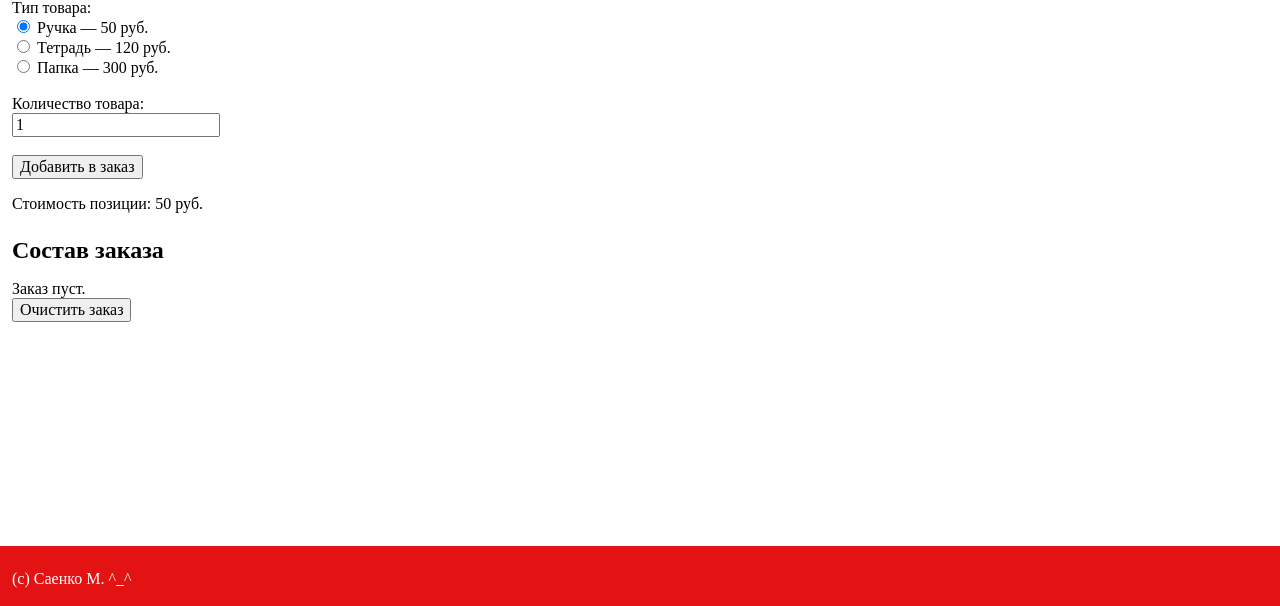
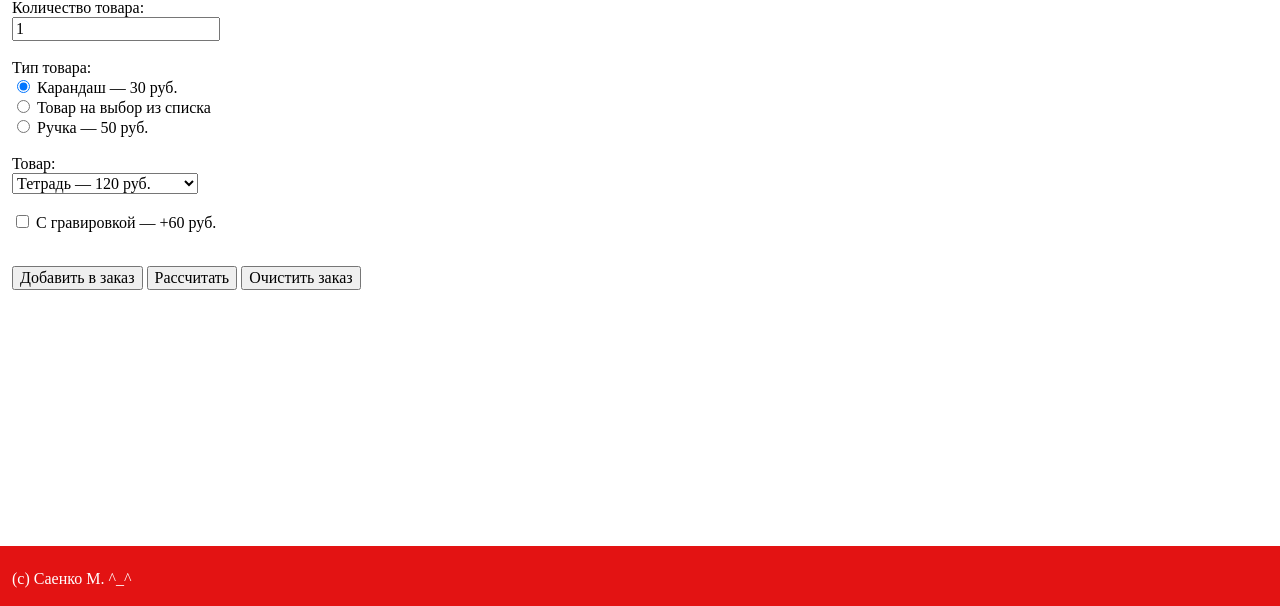
Before and after one commit to 5uchn34tk1d/web_laba_6, a plain HTML site: page index.html in a window 1280 px wide. Shown: the part 194-800 px from the top of the page. Drawn offline with Linux system fonts and the light colour scheme.

Commit message:
Update index.html

```diff
--- a/index.html
+++ b/index.html
@@ -10,52 +10,63 @@
 <body>
     <header id="top">
         <img src="1ogo.png" alt="Логотип сайта 5uchn34tk1d">
-        <nav>
-            <a href="#calc">Калькулятор</a>
-        </nav>
+
     </header>
 
     <main id="calc">
         <h1>Калькулятор стоимости заказа</h1>
-        Тип товара:<br>
-        <label>
-            <input type="radio" name="field-type" value="1" checked> Ручка — 50 руб.
-        </label><br>
-        <label>
-            <input type="radio" name="field-type" value="2"> Тетрадь — 120 руб.
-        </label><br>
-        <label>
-            <input type="radio" name="field-type" value="3"> Папка — 300 руб.
-        </label><br>
-        <br>
         <label>
             Количество товара:<br>
             <input id="quantity" name="field-quantity" type="text" value="1" placeholder="Введите количество">
         </label><br>
         <br>
-        <div id="options-block">
+        Тип товара:<br>
+        <label>
+            <input type="radio" name="field-type" value="1" checked> Карандаш — 30 руб.
+        </label><br>
+        <label>
+            <input type="radio" name="field-type" value="2"> Товар на выбор из списка
+        </label><br>
+        <label>
+            <input type="radio" name="field-type" value="3"> Ручка — 50 руб.
+        </label><br>
+        <br>
+        <div id="product-block">
             <label>
-                Обложка:<br>
-                <select id="option" name="field-option">
-                    <option value="0">Мягкая — +0 руб.</option>
-                    <option value="80">Твёрдая — +80 руб.</option>
-                    <option value="200">Кожаная — +200 руб.</option>
+                Товар:<br>
+                <select id="product" name="field-product">
+                    <option value="120">Тетрадь — 120 руб.</option>
+                    <option value="300">Папка — 300 руб.</option>
+                    <option value="450">Ежедневник — 450 руб.</option>
+                    <option value="90">Маркер — 90 руб.</option>
                 </select>
             </label><br>
+            <br>
         </div>
         <div id="property-block">
             <label>
-                <input id="property" name="field-property" type="checkbox" value="100"> Файлы в комплекте — +100 руб.
+                <input id="property" name="field-property" type="checkbox" value="60"> С гравировкой — +60 руб.
             </label><br>
+            <br>
         </div>
+        <p id="price"></p>
         <button id="add-button" type="button">Добавить в заказ</button>
+        <button id="calc-button" type="button">Рассчитать</button>
+        <button id="clear-button" type="button">Очистить заказ</button>
         <p id="error"></p>
+        <div id="order-box" hidden>
+            <table>
+                <thead>
+                    <tr>
+                        <th>Товар</th>
+                        <th>Количество</th>
+                        <th>Стоимость</th>
+                    </tr>
+                </thead>
+                <tbody id="order-body"></tbody>
+            </table>
+        </div>
         <p id="result"></p>
-
-        <h2>Состав заказа</h2>
-        <ul id="order-list"></ul>
-        <p id="total"></p>
-        <button id="clear-button" type="button">Очистить заказ</button>
     </main>
 
     <footer>
```
